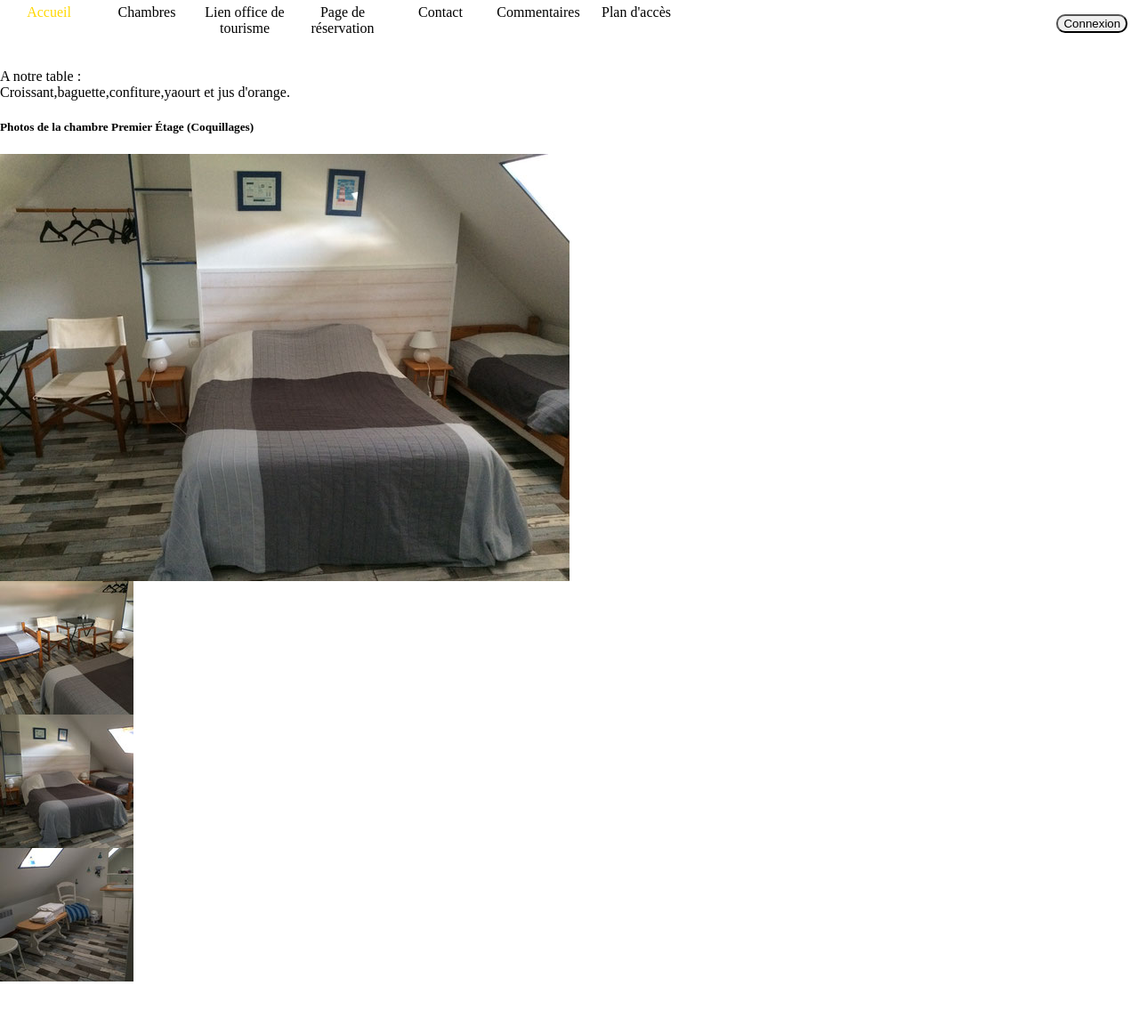
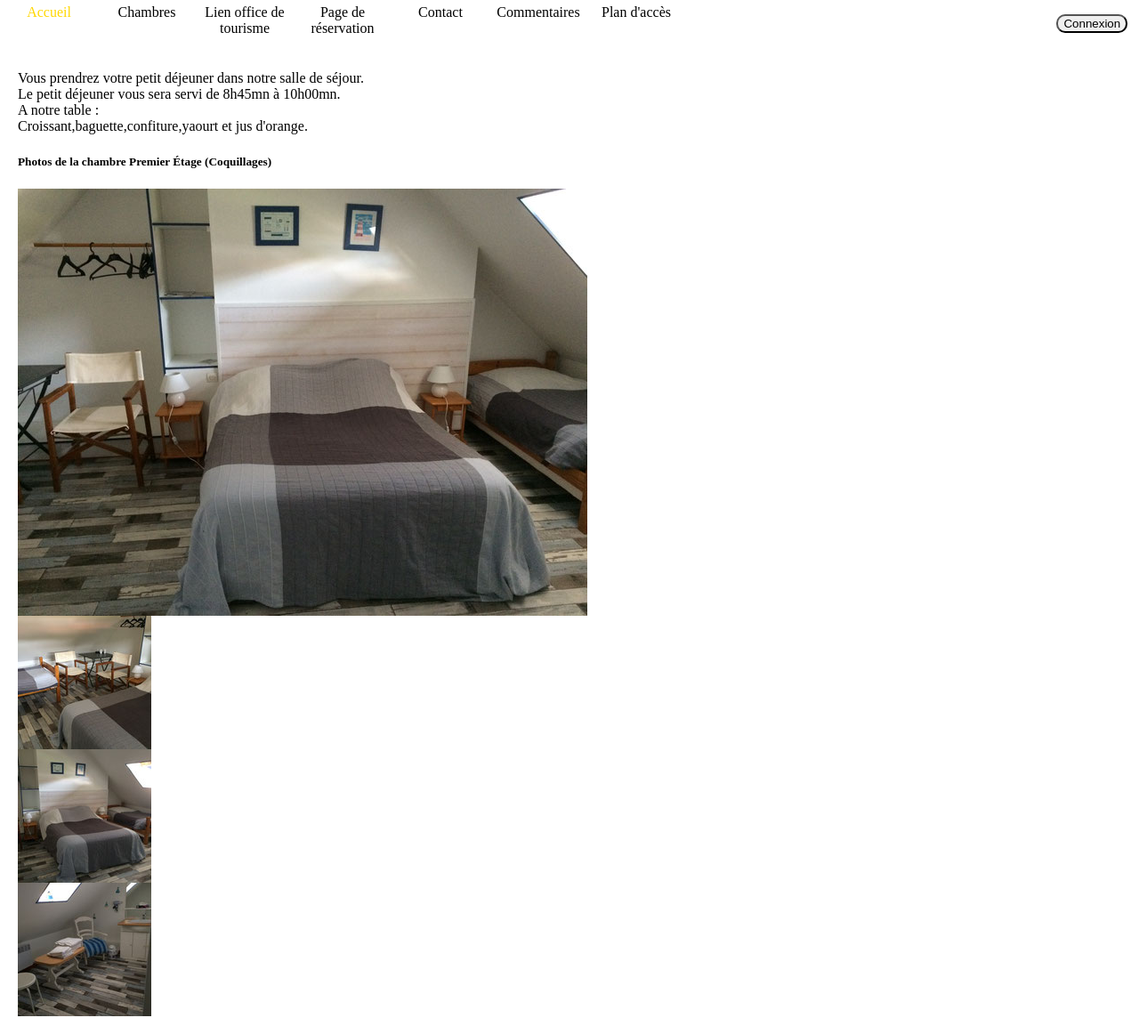
Before and after one commit to DameJu/hostroom, a PHP site: page /sejour.php in a window 1280 px wide. Shown: the whole page at 89% size. Before the commit the page ends 1103 px from the top, so only its background shows below. Run offline with PHP 8.4, Linux system fonts and the light colour scheme.

Commit message:
nouv change
nouv change

```diff
--- a/chambre1.php
+++ b/chambre1.php
@@ -2,7 +2,7 @@
 include './header.php';
 ?>
 
-<body>
+<div id="marge">
     <section class="section1">
     <section class="section_border">
         <h3>Chambre rez-de-chaussée</h3>
@@ -42,7 +42,8 @@ include './header.php';
     </div>
     </section>
 
-</body>
+
+</div>
 
 <?php
 include './footer.php';
--- a/chambre2.php
+++ b/chambre2.php
@@ -2,7 +2,7 @@
 include './header.php';
 ?>
 
-<body>
+<div id="marge">
     <section class="section2">
         <section class="section_border">
             <h3>Chambre Premier Étage (Coquillages)</h3>
@@ -40,8 +40,7 @@ include './header.php';
                 </div>
             </div>
         </section>
-
-</body>
+</div>
 
 <?php
 include './footer.php';
--- a/chambre3.php
+++ b/chambre3.php
@@ -2,7 +2,7 @@
 include './header.php';
 ?>
 
-<body>
+<div id="marge">
     <section class="section3">
         <section class="section_border">
             <h3>Chambre Deuxième Étage (Bleu)<br>
@@ -46,7 +46,7 @@ include './header.php';
             </div>
         </section>
 
-</body>
+</div>
 
 <?php
 include './footer.php';
--- a/css/header.css
+++ b/css/header.css
@@ -73,3 +73,10 @@ button{
     margin-top: 30px;
 
 }
+
+
+/*chambre 1*/
+#marge{
+
+    padding: 20px;
+}
--- a/sejour.php
+++ b/sejour.php
@@ -2,7 +2,7 @@
 include './header.php';
 ?>
 
-<body>
+<div id="marge">
     <section class="section4">
         <section class="section_border">
             <h3>
@@ -41,7 +41,7 @@ include './header.php';
             </div>
         </section>
 
-</body>
+</div>
 
 <?php
 include './footer.php';
```
